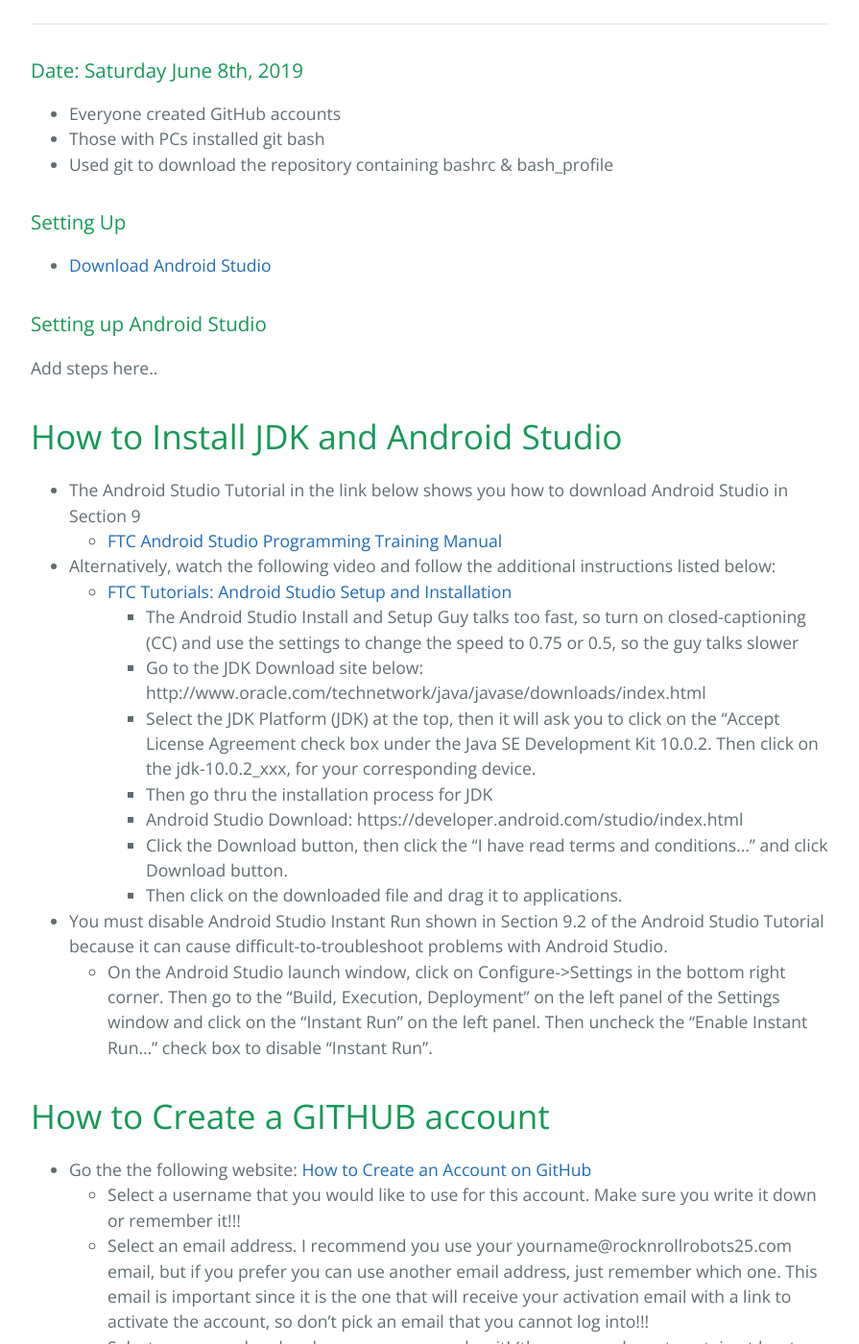
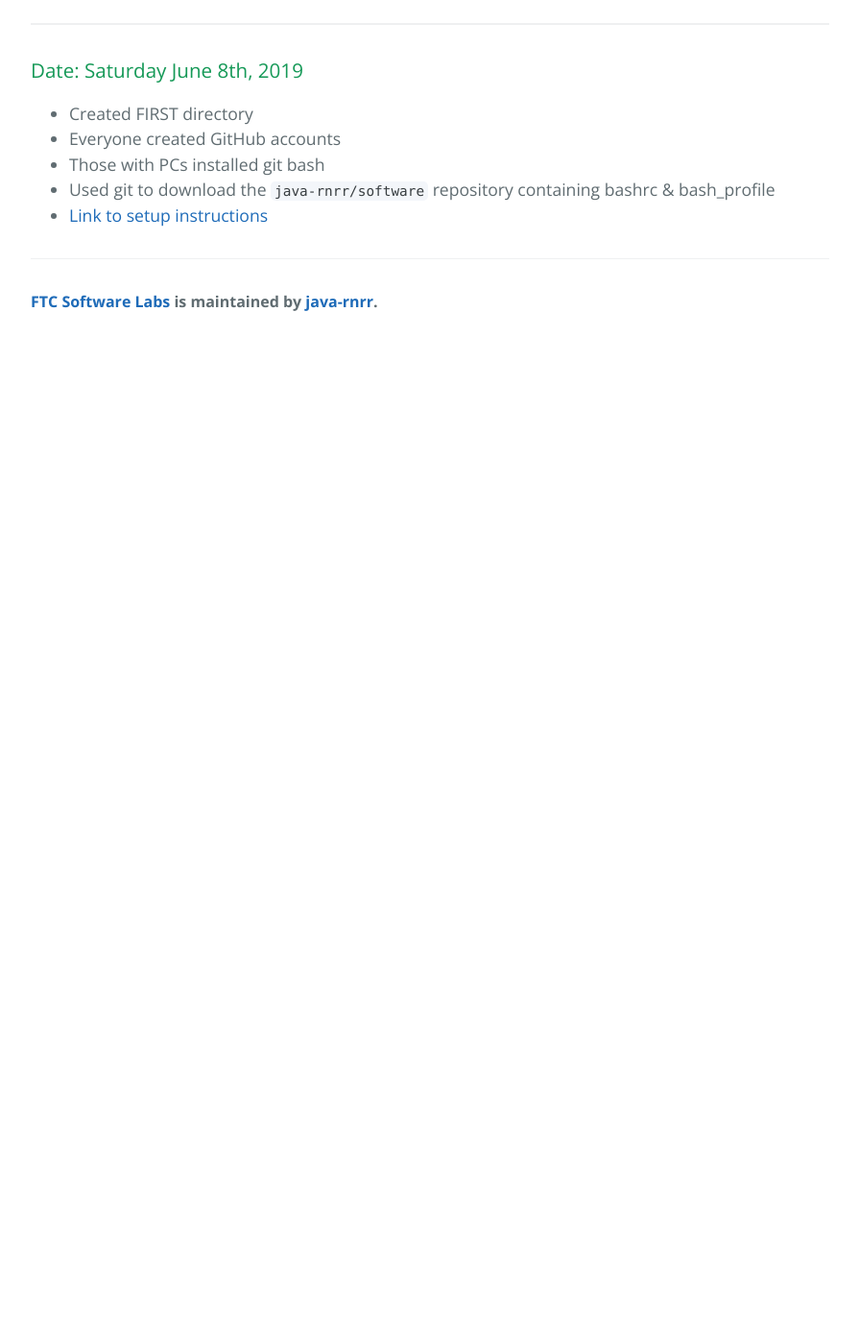
Before and after one commit to java-rnrr/getting-started, a Jekyll site: the page built from _posts/2019-06-04-bw1-setting-up.md, in a window 1280 px wide and 1400 px high, scrolled down 505 px. Shown: the whole window at 96% size, without its empty margins (192-1087 px from the left). Built offline with Jekyll 4.4.1, drawn with Linux system fonts in a browser that asks for light colours; the repository's description, which GitHub fills in, is left out; after the commit the page ends 900 px from its top, so only the background shows below that; some of the changed text lies outside the part shown.

Commit message:
Update 2019-06-04-bw1-setting-up.md

```diff
--- a/_posts/2019-06-04-bw1-setting-up.md
+++ b/_posts/2019-06-04-bw1-setting-up.md
@@ -5,79 +5,8 @@
 ---
 
 ### Date: Saturday June 8th, 2019
+* Created FIRST directory
 * Everyone created GitHub accounts
 * Those with PCs installed git bash
-* Used git to download the repository containing bashrc & bash_profile
-
-
-### Setting Up
-
-* [Download Android Studio][android-install]
-
-### Setting up Android Studio
-
-Add steps here..
-
-
-# How to Install JDK and Android Studio
-* The Android Studio Tutorial in the link below shows you how to download Android Studio in Section 9
-  * [FTC Android Studio  Programming Training Manual](https://www.firstinspires.org/sites/default/files/uploads/resource_library/ftc/android-studio-tutorial.pdf)
-* Alternatively, watch the following video and follow the additional instructions listed below:
-  * [FTC Tutorials: Android Studio Setup and Installation](https://youtu.be/uTjYo9w0TaY)
-     * The Android Studio Install and Setup Guy talks too fast, so turn on closed-captioning (CC) and use the settings to change the speed to 0.75 or 0.5, so the guy talks slower
-     * Go to the JDK Download site below: http://www.oracle.com/technetwork/java/javase/downloads/index.html
-     * Select the JDK Platform (JDK) at the top, then it will ask you to click on the "Accept License Agreement check box under the Java SE Development Kit 10.0.2. Then click on the jdk-10.0.2_xxx, for your corresponding device.
-     * Then go thru the installation process for JDK
-     * Android Studio Download: https://developer.android.com/studio/index.html
-     * Click the Download button, then click the "I have read terms and conditions..." and click Download button.
-     * Then click on the downloaded file and drag it to applications.
-* You must disable Android Studio Instant Run shown in Section 9.2 of the Android Studio Tutorial because it can cause difficult-to-troubleshoot problems with Android Studio.
-  * On the Android Studio launch window, click on Configure->Settings in the bottom right corner. Then go to the "Build, Execution, Deployment" on the left panel of the Settings window and click on the "Instant Run" on the left panel. Then uncheck the "Enable Instant Run..." check box to disable "Instant Run".
-
-# How to Create a GITHUB account
-* Go the the following website: [How to Create an Account on GitHub](https://www.wikihow.com/Create-an-Account-on-GitHub)
-  * Select a username that you would like to use for this account. Make sure you write it down or remember it!!!
-  * Select an email address.  I recommend you use your yourname@rocknrollrobots25.com email, but if you prefer you can use another email address, just remember which one. This email is important since it is the one that will receive your activation email with a link to activate the account, so don't pick an email that you cannot log into!!!
-  * Select a password and make sure you remember it!  (the password must contain at least one lowercase letter, one number, and seven characters)
-  * Read the GitHub Terms of Usage and Privacy Policy and talk to your parents if you don't understand or have any questions
-  * Press the "Create an account" button
-  * Choose the personal plan: "Unlimited public repositories for free"
-  * You do NOT need to click on the "Help me set up an organization next"
-  * Click the Continue button
-  * Answer the "How would you describe your level of programming experience?" question
-  * Answer the "What do you plan to use GitHub for?" and select "Other" (you can select the other boxes also if they apply)
-  * Answer the "Which is closest to how you would describe yourself" with "I'm a student"
-  * Then press the Submit button
-  * GitHub will send you an activation email (to the email you supplied earlier) with a ink to activate the account.  Just click the URL link in the email that you receive
-  * Congratulations! You should have successfully created your GitHub account!
-
-# How to Setup Your .bashrc and .bashrc_profile
-* Make FIRST directory
-  * mkdir ~/Desktop/FIRST
-* Change to the FIRST directory
-  * cd ~/Desktop/FIRST
-* Download java-rnrr/software
-  * git clone https://github.com/java-rnrr/software.git
-* Change directory into 'software' directory
-  * cd ~/Desktop/FIRST/software
-* Copy .bashrc and .bash_profile files to home directory
-  * Copy bashrc to ~/.bashrc
-    * cp bashrc ~/.bashrc
-  * Copy bash_profile to ~/.bash_profile
-    * cp bash_profile ~/.bash_profile
-  * Only .bashrc is run on non-login shells, while only .bash_profile is run on login shells.
-    * .bash_profile
-      * When you log in .bash_profile is executed to configure your shell before the initial command prompt
-      * .bash_profile should contain things that need to be defined at login time only, like PATH and other environment variables, startup programs, etc. You just need things once, not in every shell you open. In most cases, you also need the things from .bashrc in your login shell. That's why .bash_profile sources .bashrc as well, but .bashrc doesn't usually source .bash_profile.
-    * .bashrc
-      * But, if you’ve already logged into your machine and open a new terminal window (xterm) then .bashrc is executed before the window command prompt. .bashrc is also run when you start a new bash instance by typing /bin/bash in a terminal.
-      * .bashrc should typically contain things you want to set in every shell you open, like aliases, functions, etc. These are per shell session items that are not inherited from environment.
-  * Determine your user name
-    * echo $USER
-  * Now edit the ~/.bashrc file and remove the '#' at the beginning of the 'export' line and replace REPLACE_WITH_YOUR_USER_NAME with your user name
-    * vi ~/.bashrc
-
-
-Done! You're ready to move on the Lab 1!
-
-[android-install]: https://developer.android.com/studio
+* Used git to download the `java-rnrr/software` repository containing bashrc & bash_profile
+* [Link to setup instructions](https://github.com/java-rnrr/software/wiki/Getting-Started)
```
